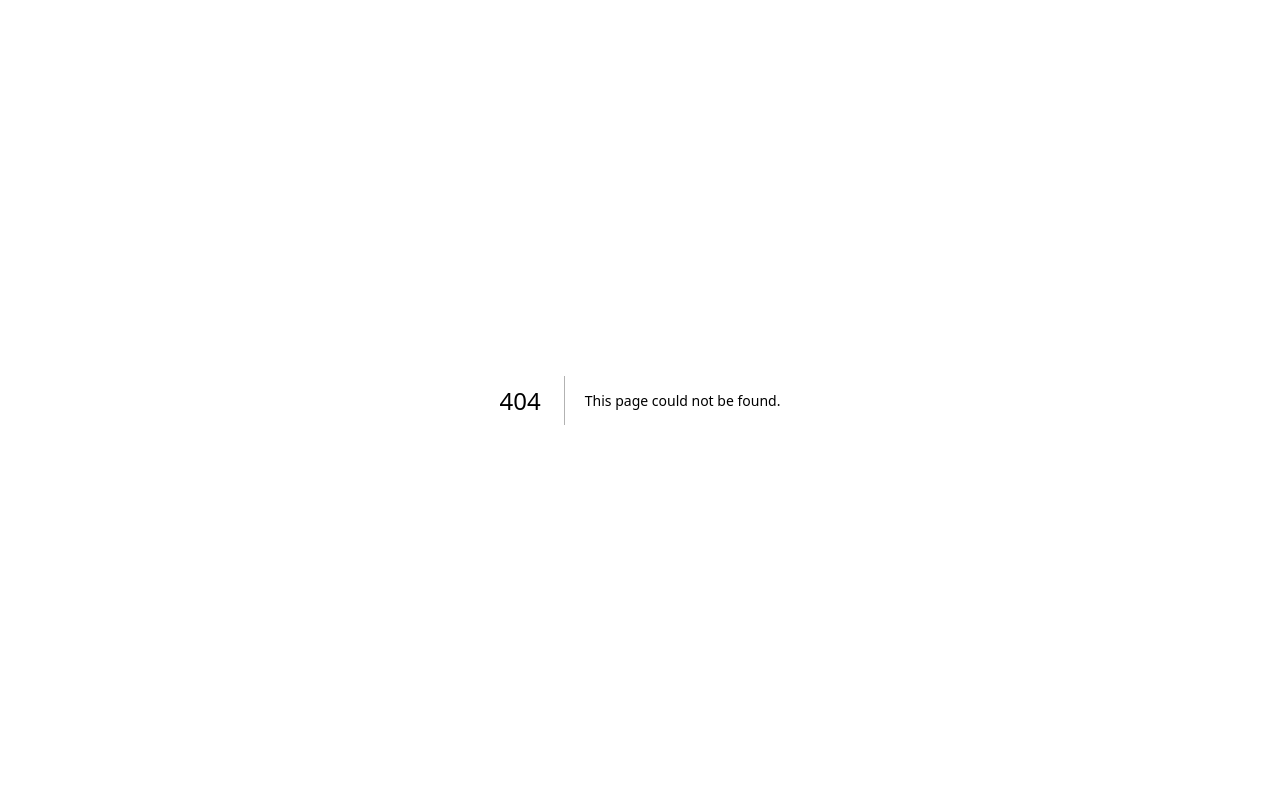
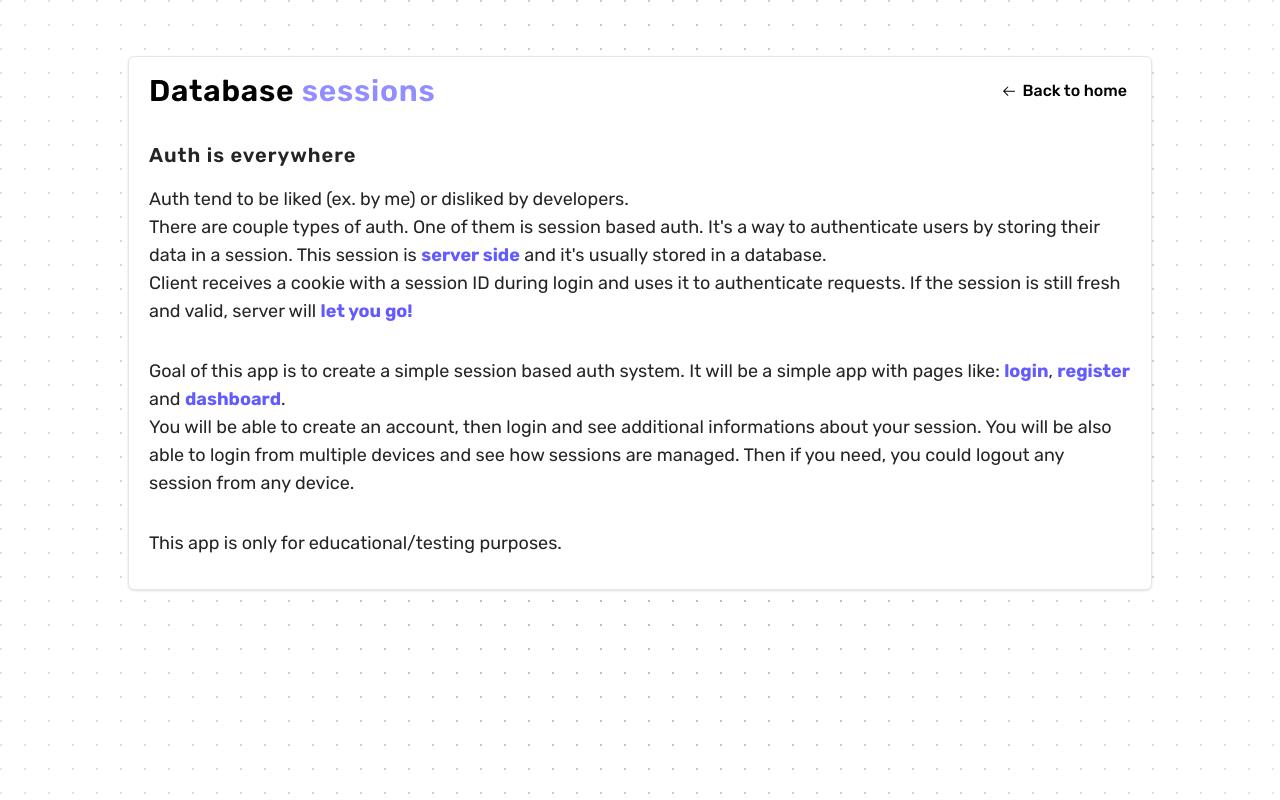
Before and after one commit to DominikKoniarz/nextjs-advanced-multiple-db-sessions, a Next.js app: page /about in a window 1280 px wide. Before the commit this address had no page. Built offline with nearby package versions, Linux system fonts and the light colour scheme.

Commit message:
Add about page

```diff
--- a/package.json
+++ b/package.json
@@ -23,6 +23,7 @@
 		"tailwindcss-animate": "^1.0.7"
 	},
 	"devDependencies": {
+		"@tailwindcss/typography": "^0.5.14",
 		"@types/node": "^20",
 		"@types/react": "^18",
 		"@types/react-dom": "^18",
--- a/src/app/_components/AboutButton.tsx
+++ b/src/app/_components/AboutLink.tsx
@@ -2,7 +2,7 @@ import { buttonVariants } from "@/components/ui/button";
 import { cn } from "@/lib/utils";
 import Link from "next/link";
 
-export default function AboutButton() {
+export default function AboutLink() {
     return (
         <Link
             href="/about"
--- a/src/app/_components/TryItButton.tsx
+++ b/src/app/_components/TryItLink.tsx
@@ -3,7 +3,7 @@ import { cn } from "@/lib/utils";
 import Link from "next/link";
 import { GoArrowRight } from "react-icons/go";
 
-export default function TryItButton() {
+export default function TryItLink() {
     return (
         <Link
             href="/login"
--- /dev/null
+++ b/src/app/about/_components/BackToHomeLink.tsx
@@ -0,0 +1,13 @@
+import Link from "next/link";
+import { GoArrowLeft } from "react-icons/go";
+
+export default function BackToHomeLink() {
+    return (
+        <Link
+            href="/"
+            className="after:transition-width relative flex w-fit items-center gap-1 text-nowrap p-1 text-sm font-medium after:absolute after:bottom-0 after:left-0 after:z-10 after:block after:h-0.5 after:w-0 after:bg-primary-dark after:opacity-50 after:duration-200 after:content-[''] hover:after:w-full xs:gap-1.5 xs:text-base"
+        >
+            <GoArrowLeft className="text-sm xs:text-base" /> Back to home
+        </Link>
+    );
+}
--- /dev/null
+++ b/src/app/about/_components/Heading.tsx
@@ -0,0 +1,7 @@
+export default function Heading() {
+    return (
+        <h1 className="xxs:text-xl text-lg font-semibold tracking-wide xs:text-2xl md:text-3xl">
+            Database <span className="text-primary-light">sessions</span>
+        </h1>
+    );
+}
--- /dev/null
+++ b/src/app/about/_components/ProseSection.tsx
@@ -0,0 +1,11 @@
+export default function ProseSection({
+    children,
+}: {
+    children: React.ReactNode;
+}) {
+    return (
+        <div className="prose-lg mx-auto h-fit bg-white text-base text-copy prose-h2:mb-4 prose-h2:text-lg prose-h2:font-semibold prose-h2:tracking-wider md:text-lg md:prose-h2:text-xl">
+            {children}
+        </div>
+    );
+}
--- /dev/null
+++ b/src/app/about/page.tsx
@@ -0,0 +1,74 @@
+import PublicPagesDotPattern from "@/components/PublicPagesDotPattern";
+import BackToHomeLink from "./_components/BackToHomeLink";
+import Link from "next/link";
+import ProseSection from "./_components/ProseSection";
+import Heading from "./_components/Heading";
+
+export default function AboutPage() {
+    return (
+        <main className="h-full w-full p-6 xs:p-8 sm:p-14">
+            <div className="relative z-10 mx-auto w-full max-w-screen-lg space-y-8 rounded-md border bg-white px-5 py-4 pb-8 shadow">
+                <div className="flex w-full items-center justify-between">
+                    <Heading />
+                    <BackToHomeLink />
+                </div>
+                <ProseSection>
+                    <h2>Auth is everywhere</h2>
+                    <p>
+                        Auth tend to be liked (ex. by me) or disliked by
+                        developers.
+                        <br />
+                        There are couple types of auth. One of them is session
+                        based auth. It&apos;s a way to authenticate users by
+                        storing their data in a session. This session is{" "}
+                        <span className="font-bold text-primary">
+                            server side
+                        </span>{" "}
+                        and it&apos;s usually stored in a database.
+                        <br />
+                        Client receives a cookie with a session ID during login
+                        and uses it to authenticate requests. If the session is
+                        still fresh and valid, server will{" "}
+                        <span className="font-bold text-primary">
+                            let you go!
+                        </span>
+                    </p>
+                </ProseSection>
+                <ProseSection>
+                    <p>
+                        Goal of this app is to create a simple session based
+                        auth system. It will be a simple app with pages like:{" "}
+                        <Link href="/login" className="font-bold text-primary">
+                            login
+                        </Link>
+                        ,{" "}
+                        <Link
+                            href="/register"
+                            className="font-bold text-primary"
+                        >
+                            register
+                        </Link>{" "}
+                        and{" "}
+                        <Link
+                            href="/dashboard"
+                            className="font-bold text-primary"
+                        >
+                            dashboard
+                        </Link>
+                        .
+                        <br />
+                        You will be able to create an account, then login and
+                        see additional informations about your session. You will
+                        be also able to login from multiple devices and see how
+                        sessions are managed. Then if you need, you could logout
+                        any session from any device.
+                    </p>
+                </ProseSection>
+                <ProseSection>
+                    <p>This app is only for educational/testing purposes.</p>
+                </ProseSection>
+            </div>
+            <PublicPagesDotPattern />
+        </main>
+    );
+}
--- a/src/app/page.tsx
+++ b/src/app/page.tsx
@@ -1,8 +1,8 @@
-import DotPattern from "@/components/magicui/dot-pattern";
 import HeroHeader from "./_components/HeroHeader";
 import HeroParagraph from "./_components/HeroParagraph";
-import TryItButton from "./_components/TryItButton";
-import AboutButton from "./_components/AboutButton";
+import TryItLink from "./_components/TryItLink";
+import AboutLink from "./_components/AboutLink";
+import PublicPagesDotPattern from "@/components/PublicPagesDotPattern";
 
 export default function Home() {
     return (
@@ -10,17 +10,10 @@ export default function Home() {
             <HeroHeader />
             <HeroParagraph />
             <div className="flex w-fit flex-row items-center gap-4 sm:gap-6 md:gap-8">
-                <TryItButton />
-                <AboutButton />
+                <TryItLink />
+                <AboutLink />
             </div>
-            <DotPattern
-                width={24}
-                height={24}
-                cx={1}
-                cy={1}
-                cr={1}
-                className="z-0 [mask-image:radial-gradient(550px_circle_at_center,#efeff0,transparent)] md:[mask-image:radial-gradient(675px_circle_at_center,#efeff0,transparent)] lg:[mask-image:radial-gradient(850px_circle_at_center,#efeff0,transparent)] xl:[mask-image:radial-gradient(1050px_circle_at_center,#efeff0,transparent)] 2xl:[mask-image:radial-gradient(1150px_circle_at_center,#efeff0,transparent)]"
-            />
+            <PublicPagesDotPattern />
         </main>
     );
 }
--- /dev/null
+++ b/src/components/PublicPagesDotPattern.tsx
@@ -0,0 +1,14 @@
+import DotPattern from "./magicui/dot-pattern";
+
+export default function PublicPagesDotPattern() {
+    return (
+        <DotPattern
+            width={24}
+            height={24}
+            cx={1}
+            cy={1}
+            cr={1}
+            className="z-0 [mask-image:radial-gradient(550px_circle_at_center,#efeff0,transparent)] md:[mask-image:radial-gradient(675px_circle_at_center,#efeff0,transparent)] lg:[mask-image:radial-gradient(850px_circle_at_center,#efeff0,transparent)] xl:[mask-image:radial-gradient(1050px_circle_at_center,#efeff0,transparent)] 2xl:[mask-image:radial-gradient(1200px_circle_at_center,#efeff0,transparent)]"
+        />
+    );
+}
--- a/src/components/magicui/dot-pattern.tsx
+++ b/src/components/magicui/dot-pattern.tsx
@@ -30,7 +30,7 @@ export function DotPattern({
         <svg
             aria-hidden="true"
             className={cn(
-        "pointer-events-none absolute inset-0 h-full w-full fill-neutral-400/80",
+                "pointer-events-none absolute inset-0 h-full w-full fill-neutral-500/80",
                 className,
             )}
             {...props}
@@ -48,7 +48,12 @@ export function DotPattern({
                     <circle id="pattern-circle" cx={cx} cy={cy} r={cr} />
                 </pattern>
             </defs>
-      <rect width="100%" height="100%" strokeWidth={0} fill={`url(#${id})`} />
+            <rect
+                width="100%"
+                height="100%"
+                strokeWidth={0}
+                fill={`url(#${id})`}
+            />
         </svg>
     );
 }
--- a/tailwind.config.ts
+++ b/tailwind.config.ts
@@ -20,6 +20,7 @@ const config = {
         extend: {
             screens: {
                 xs: "520px",
+                xxs: "410px",
             },
             colors: {
                 primary: "#635bff",
@@ -64,7 +65,10 @@ const config = {
             },
         },
     },
-    plugins: [require("tailwindcss-animate")],
+    plugins: [
+        require("tailwindcss-animate"),
+        require("@tailwindcss/typography"),
+    ],
 } satisfies Config;
 
 export default config;
```
Also changed, not shown: 1 other file (tests, documents, lock files or other folders). Lines whose indentation alone changed are shown as unchanged.
